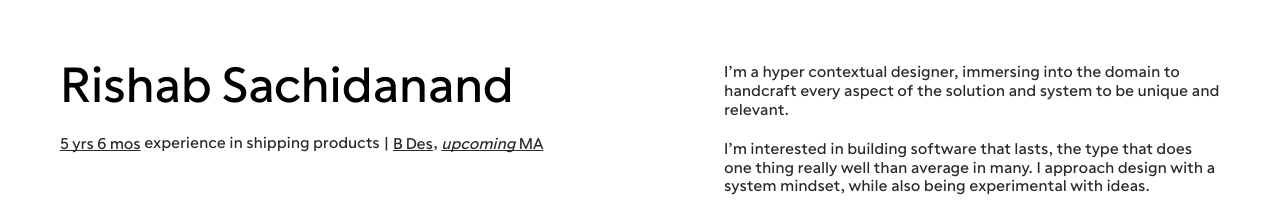
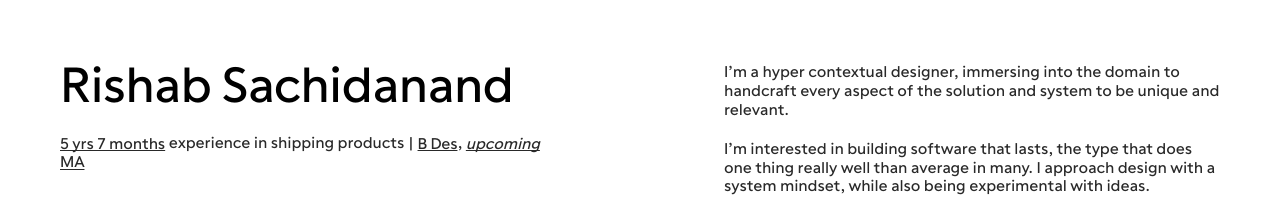
Before and after one commit to Rishab2000/portfolio, a React (Vite) app: page / in a window 1280 px wide. Shown: the top 223 px of the page. Built offline with nearby package versions, Linux system fonts and the light colour scheme.

Commit message:
Update homepage

```diff
--- a/src/pages/HomePage/HomePage.tsx
+++ b/src/pages/HomePage/HomePage.tsx
@@ -18,9 +18,9 @@ export default function HomePage() {
                 <div className="hero-name-top">
                   <p className="type-heading3 hero-heading hero-heading-text">Rishab Sachidanand</p>
                   <div className="type-body hero-years">
-                    <span className="hero-degree-term">5 yrs 6 mos
+                    <span className="hero-degree-term">5 yrs 7 months
                       <span className="hero-degree-tooltip">
-                        <p className="type-body">4 years 8 months @ IBM Software Labs | UX Designer</p>
+                        <p className="type-body">4 years 7 months @ IBM Software Labs | UX Designer</p>
                         <p className="type-body">10 months @ Smarter Dharma | Sole designer at the Startup</p>
                       </span>
                     </span> experience in shipping products | <span className="hero-degree-term">B Des
```
